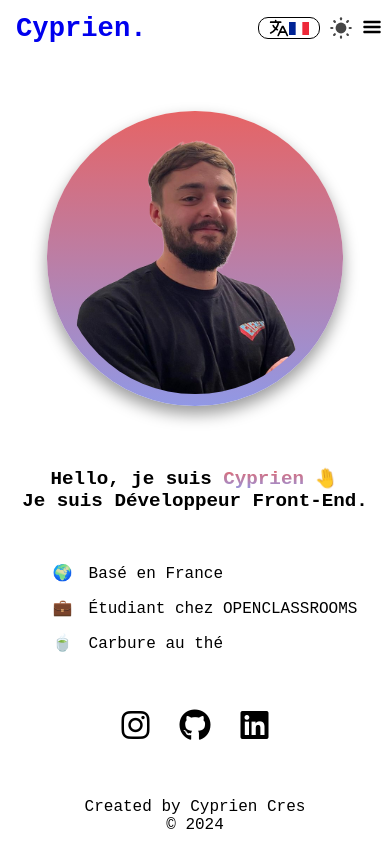
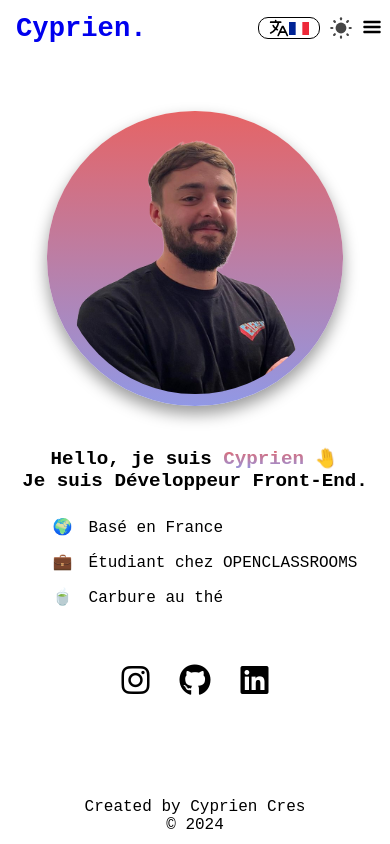
Before and after one commit to Cyprien-Cres/myportfolio, a React (Vite) app: page / in a window 390 px wide. Built offline with nearby package versions, Linux system fonts and the light colour scheme.

Commit message:
Correction de la supperposition des brands avec les crédits

```diff
--- a/src/pages/home/Home.scss
+++ b/src/pages/home/Home.scss
@@ -88,7 +88,8 @@
 
       @media screen and (max-width:768px) {
         font-size: 1.2rem;
-        margin-bottom: 20px;
+        margin-bottom: 30px;
+        margin-top: 10px;
       }
     }
     ul {
@@ -121,6 +122,10 @@
       @media screen and (max-width:1024px) {
         padding-left: 20px;
       }
+      @media screen and (max-width:768px) {
+        font-size: 1rem;
+        margin-top: -20px;
+      }
     }
 
     .brand {
@@ -146,6 +151,7 @@
 
         @media screen and (max-width:768px) {
           font-size: 2rem;
+          margin-top: -30px;
         }
       }
 
```
